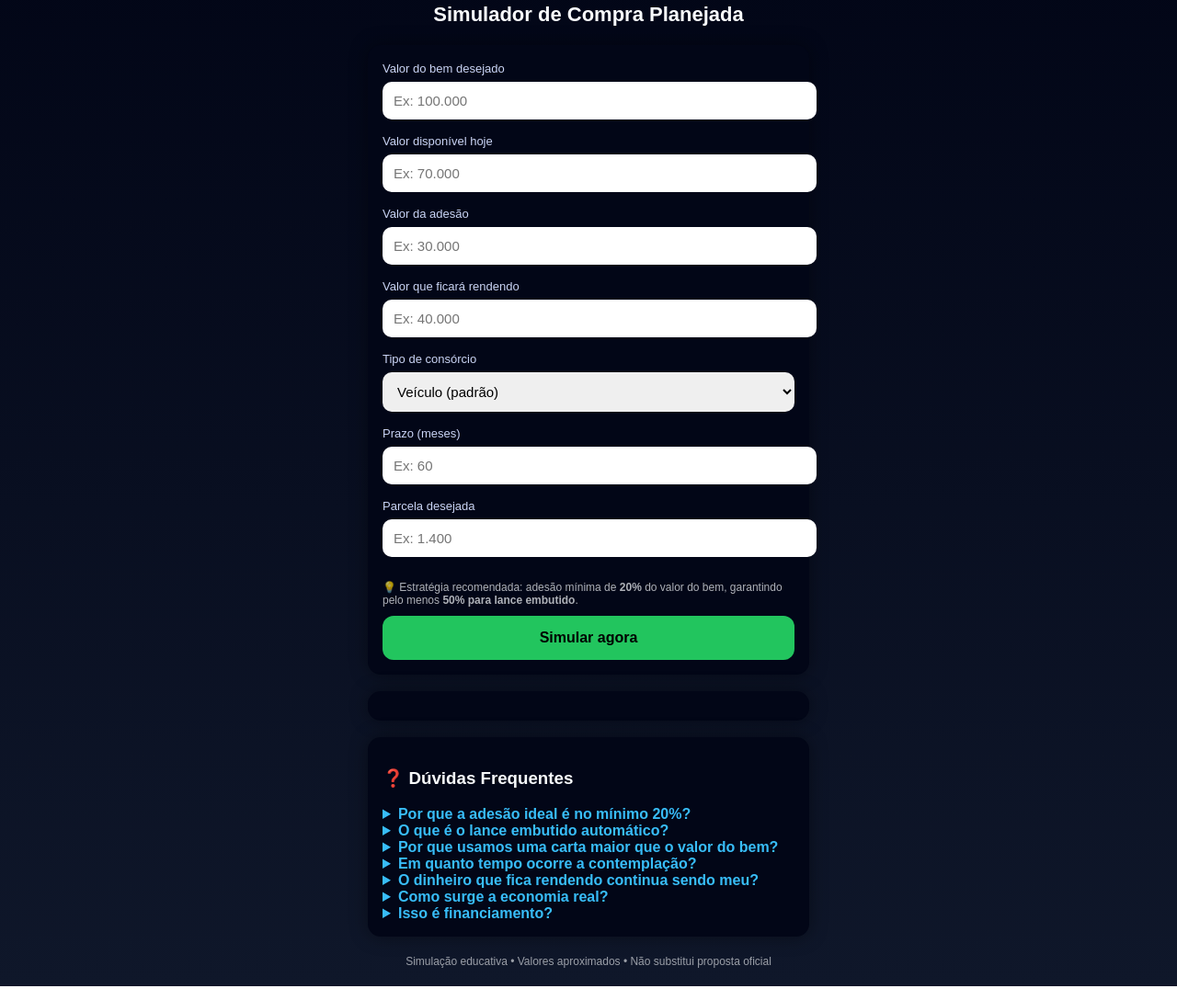
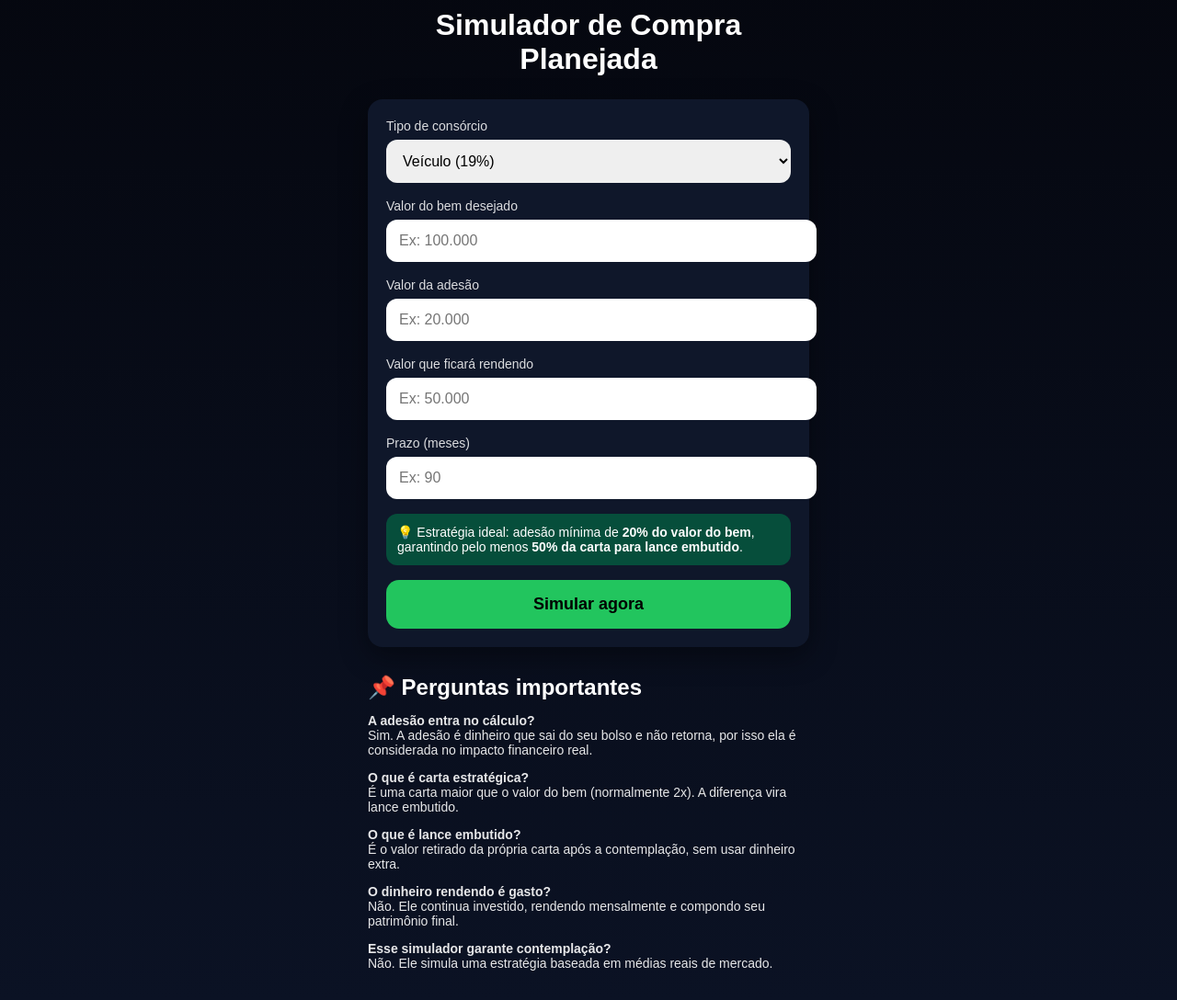
Before and after one commit to marceloemanoel82-svg/Teste-trafego, a plain HTML site: page index.html in a window 1280 px wide. Shown: the part 32-1120 px from the top of the page at 92% size. Drawn offline with Linux system fonts and the light colour scheme.

Commit message:
Update index.html

```diff
--- a/index.html
+++ b/index.html
@@ -3,14 +3,14 @@
 <head>
 <meta charset="UTF-8">
 <meta name="viewport" content="width=device-width, initial-scale=1.0">
-<title>Simulador de Consórcio Inteligente</title>
+<title>Simulador de Compra Planejada</title>
 
 <style>
 body{
   margin:0;
-  font-family:Arial, sans-serif;
-  background:linear-gradient(180deg,#020617,#0f172a);
-  color:#f8fafc;
+  font-family:Arial,Helvetica,sans-serif;
+  background:linear-gradient(180deg,#05070f,#0b1224);
+  color:#fff;
 }
 .container{
   max-width:480px;
@@ -19,57 +19,72 @@ body{
 }
 h1{
   text-align:center;
-  font-size:22px;
-  margin-bottom:20px;
+  margin-bottom:25px;
 }
 .card{
-  background:#020617;
-  border-radius:14px;
-  padding:16px;
-  margin-bottom:18px;
-  box-shadow:0 0 20px rgba(0,0,0,.4);
+  background:#0f172a;
+  border-radius:16px;
+  padding:20px;
+  box-shadow:0 10px 30px rgba(0,0,0,.4);
 }
 label{
-  font-size:13px;
-  color:#cbd5f5;
+  font-size:14px;
+  opacity:.85;
 }
 input,select{
   width:100%;
-  padding:12px;
-  margin-top:6px;
-  margin-bottom:14px;
-  border-radius:10px;
+  padding:14px;
+  border-radius:12px;
   border:none;
-  font-size:15px;
+  margin:6px 0 16px;
+  font-size:16px;
 }
 button{
   width:100%;
-  padding:15px;
+  padding:16px;
   background:#22c55e;
   border:none;
-  border-radius:12px;
-  font-size:16px;
+  border-radius:14px;
+  font-size:18px;
   font-weight:bold;
   cursor:pointer;
 }
-button:hover{background:#16a34a;}
-.result{font-size:14px;line-height:1.6;}
-.highlight{color:#22c55e;font-weight:bold;}
-.faq summary{
-  cursor:pointer;
-  font-weight:bold;
-  color:#38bdf8;
+.info{
+  background:#064e3b;
+  padding:12px;
+  border-radius:12px;
+  font-size:14px;
+  margin-bottom:16px;
 }
-.footer{
-  text-align:center;
-  font-size:12px;
-  opacity:.6;
-  margin-top:20px;
+.result{
+  margin-top:25px;
+  background:#020617;
+  border-radius:16px;
+  padding:20px;
+  display:none;
 }
-.tip{
-  font-size:12px;
-  opacity:.7;
+.result p{
+  margin:8px 0;
+}
+hr{
+  border:0;
+  height:1px;
+  background:#1e293b;
+  margin:12px 0;
+}
+.green{color:#22c55e}
+.red{color:#ef4444}
+
+.faq{
+  margin-top:30px;
+}
+.faq h2{
   margin-bottom:10px;
+}
+.faq p{
+  font-size:14px;
+  opacity:.9;
+  margin-bottom:12px;
 }
 </style>
 </head>
@@ -80,165 +95,112 @@ button:hover{background:#16a34a;}
 <h1>Simulador de Compra Planejada</h1>
 
 <div class="card">
-  <label>Valor do bem desejado</label>
-  <input id="bem" placeholder="Ex: 100.000">
+<label>Tipo de consórcio</label>
+<select id="tipo">
+  <option value="veiculo">Veículo (19%)</option>
+  <option value="imovel">Imóvel (28%)</option>
+</select>
 
-  <label>Valor disponível hoje</label>
-  <input id="disponivel" placeholder="Ex: 70.000">
+<label>Valor do bem desejado</label>
+<input id="bem" placeholder="Ex: 100.000">
 
-  <label>Valor da adesão</label>
-  <input id="adesao" placeholder="Ex: 30.000">
+<label>Valor da adesão</label>
+<input id="adesao" placeholder="Ex: 20.000">
 
-  <label>Valor que ficará rendendo</label>
-  <input id="investido" placeholder="Ex: 40.000">
+<label>Valor que ficará rendendo</label>
+<input id="rendendo" placeholder="Ex: 50.000">
 
-  <label>Tipo de consórcio</label>
-  <select id="tipo">
-    <option value="0.19">Veículo (padrão)</option>
-    <option value="0.28">Imóvel</option>
-  </select>
+<label>Prazo (meses)</label>
+<input id="prazo" placeholder="Ex: 90">
 
-  <label>Prazo (meses)</label>
-  <input id="prazo" placeholder="Ex: 60">
-
-  <label>Parcela desejada</label>
-  <input id="parcela" placeholder="Ex: 1.400">
-
-  <p class="tip">
-  💡 Estratégia recomendada: adesão mínima de <strong>20%</strong> do valor do bem,
-  garantindo pelo menos <strong>50% para lance embutido</strong>.
-  </p>
-
-  <button onclick="calcular()">Simular agora</button>
+<div class="info">
+💡 Estratégia ideal: adesão mínima de <b>20% do valor do bem</b>, garantindo pelo menos <b>50% da carta para lance embutido</b>.
 </div>
 
-<div class="card result" id="resultado"></div>
-
-<div class="card faq">
-<h3>❓ Dúvidas Frequentes</h3>
-
-<details>
-<summary>Por que a adesão ideal é no mínimo 20%?</summary>
-Uma adesão de pelo menos 20% estrutura melhor a carta e garante
-<strong>no mínimo 50% disponíveis para lance embutido</strong>, aumentando
-significativamente as chances de contemplação.
-</details>
-
-<details>
-<summary>O que é o lance embutido automático?</summary>
-É todo o valor excedente da carta em relação ao bem desejado.
-Esse valor é usado como lance sem exigir mais dinheiro do bolso.
-</details>
-
-<details>
-<summary>Por que usamos uma carta maior que o valor do bem?</summary>
-Para que o excedente vire desconto nas parcelas após a contemplação,
-reduzindo o custo real da compra.
-</details>
-
-<details>
-<summary>Em quanto tempo ocorre a contemplação?</summary>
-Com essa estratégia, a média prática fica entre <strong>1 a 6 meses</strong>,
-dependendo do grupo e da administradora.
-</details>
-
-<details>
-<summary>O dinheiro que fica rendendo continua sendo meu?</summary>
-Sim. Ele permanece aplicado, gera rendimento mensal e forma patrimônio
-durante todo o consórcio.
-</details>
-
-<details>
-<summary>Como surge a economia real?</summary>
-Ela vem da soma de:
-<ul>
-<li>Parcelas reduzidas após o lance</li>
-<li>Rendimento do dinheiro investido</li>
-<li>Preservação de capital</li>
-</ul>
-</details>
-
-<details>
-<summary>Isso é financiamento?</summary>
-Não. Consórcio não tem juros. O custo é diluído e previsível.
-</details>
+<button onclick="simular()">Simular agora</button>
 </div>
 
-<div class="footer">
-Simulação educativa • Valores aproximados • Não substitui proposta oficial
+<div class="result" id="resultado"></div>
+
+<div class="faq">
+<h2>📌 Perguntas importantes</h2>
+
+<p><b>A adesão entra no cálculo?</b><br>
+Sim. A adesão é dinheiro que sai do seu bolso e não retorna, por isso ela é considerada no impacto financeiro real.</p>
+
+<p><b>O que é carta estratégica?</b><br>
+É uma carta maior que o valor do bem (normalmente 2x). A diferença vira lance embutido.</p>
+
+<p><b>O que é lance embutido?</b><br>
+É o valor retirado da própria carta após a contemplação, sem usar dinheiro extra.</p>
+
+<p><b>O dinheiro rendendo é gasto?</b><br>
+Não. Ele continua investido, rendendo mensalmente e compondo seu patrimônio final.</p>
+
+<p><b>Esse simulador garante contemplação?</b><br>
+Não. Ele simula uma estratégia baseada em médias reais de mercado.</p>
 </div>
 
 </div>
 
 <script>
-function parseValor(v){
-  if(!v) return 0;
-  return Number(v.replace(/\./g,'').replace(',','.'));
+function money(v){
+  return v.toLocaleString('pt-BR',{style:'currency',currency:'BRL'})
 }
-function format(v){
-  return v.toLocaleString('pt-BR',{minimumFractionDigits:2});
+
+function parseBR(v){
+  if(!v) return 0
+  return Number(v.toString().replace(/\./g,'').replace(',','.'))
 }
-function calcular(){
-  let bem = parseValor(document.getElementById('bem').value);
-  let disponivel = parseValor(document.getElementById('disponivel').value);
-  let adesao = parseValor(document.getElementById('adesao').value);
-  let investido = parseValor(document.getElementById('investido').value);
-  let prazo = Number(document.getElementById('prazo').value);
-  let parcelaDesejada = parseValor(document.getElementById('parcela').value);
-  let taxa = Number(document.getElementById('tipo').value);
 
-  if(bem<=0 || prazo<=0){
-    alert("Preencha corretamente os campos.");
-    return;
+function simular(){
+  const tipo = document.getElementById('tipo').value
+  const bem = parseBR(document.getElementById('bem').value)
+  const adesao = parseBR(document.getElementById('adesao').value)
+  const rendendo = parseBR(document.getElementById('rendendo').value)
+  const prazo = Number(document.getElementById('prazo').value)
+
+  if(!bem || !prazo){
+    alert("Preencha corretamente os campos")
+    return
   }
 
-  // Carta padrão (2x o bem)
-  let carta = bem * 2;
+  const taxa = tipo==="imovel"?0.28:0.19
+  const carta = bem * 2
+  const lance = carta - bem
 
-  // Lance automático
-  let lance = carta - bem;
+  const custoConsorcio = bem * (1 + taxa)
+  const parcela = custoConsorcio / prazo
 
-  // Saldo após lance
-  let saldoConsorcio = (carta * (1 + taxa)) - lance;
+  const rendimentoMensal = rendendo * 0.008
+  const rendimentoTotal = rendimentoMensal * prazo
+  const patrimonioPreservado = rendendo + rendimentoTotal
 
-  let parcelaReal = saldoConsorcio / prazo;
+  const impactoReal = custoConsorcio + adesao - patrimonioPreservado
+  const economia = bem - impactoReal
+  const economiaPerc = (economia / bem) * 100
 
-  // Rendimento
-  let rendimentoMensal = investido * 0.008;
-  let rendimentoTotal = rendimentoMensal * prazo;
-
-  let totalParcelas = parcelaDesejada * prazo;
-  let patrimonioFinal = investido + rendimentoTotal;
-
-  let impactoReal = totalParcelas + adesao - rendimentoTotal;
-  let economia = bem - impactoReal;
-  let economiaPerc = (economia / bem) * 100;
-
-  document.getElementById('resultado').innerHTML = `
-<strong>📊 Resultado da Simulação</strong><br><br>
-
-🚗 Valor do bem: <span class="highlight">R$ ${format(bem)}</span><br>
-📄 Carta utilizada: R$ ${format(carta)}<br>
-🔥 Lance embutido automático: R$ ${format(lance)}<br><br>
-
-💳 Parcela após contemplação: R$ ${format(parcelaReal)}<br>
-👛 Parcela sentida no bolso: R$ ${format(parcelaDesejada)}<br><br>
-
-📈 Rendimento mensal: R$ ${format(rendimentoMensal)}<br>
-📊 Rendimento total: R$ ${format(rendimentoTotal)}<br><br>
-
-🏦 Patrimônio final preservado:
-<span class="highlight">R$ ${format(patrimonioFinal)}</span><br><br>
-
-📉 Total pago em parcelas: R$ ${format(totalParcelas)}<br>
-💰 Adesão inicial: R$ ${format(adesao)}<br>
-🧮 Impacto real da compra: R$ ${format(impactoReal)}<br><br>
-
-✅ Economia real:
-<span class="highlight">R$ ${format(economia)}</span><br>
-📊 Economia percentual:
-<span class="highlight">${economiaPerc.toFixed(1)}%</span>
-`;
+  const r = document.getElementById("resultado")
+  r.style.display="block"
+  r.innerHTML=`
+    <p>🏷️ Tipo <span class="green">${tipo==="imovel"?"Imóvel":"Veículo"}</span></p>
+    <p>🚗 Valor do bem <span class="green">${money(bem)}</span></p>
+    <hr>
+    <p>📄 Carta estratégica <span>${money(carta)}</span></p>
+    <p>🔥 Lance embutido <span>${money(lance)}</span></p>
+    <hr>
+    <p>💳 Parcela mensal <span>${money(parcela)}</span></p>
+    <p>📊 Custo total no consórcio <span>${money(custoConsorcio)}</span></p>
+    <p>📄 Adesão (custo real) <span class="red">${money(adesao)}</span></p>
+    <hr>
+    <p>📈 Rendimento mensal estimado <span>${money(rendimentoMensal)}</span></p>
+    <p>📈 Rendimento total <span>${money(rendimentoTotal)}</span></p>
+    <p>🏦 Patrimônio preservado <span class="green">${money(patrimonioPreservado)}</span></p>
+    <hr>
+    <p>📉 Impacto financeiro real <span>${money(impactoReal)}</span></p>
+    <p>✅ Economia real <span class="${economia>=0?'green':'red'}">${money(economia)}</span></p>
+    <p>📊 Economia percentual <span class="${economia>=0?'green':'red'}">${economiaPerc.toFixed(1)}%</span></p>
+  `
 }
 </script>
 
```
